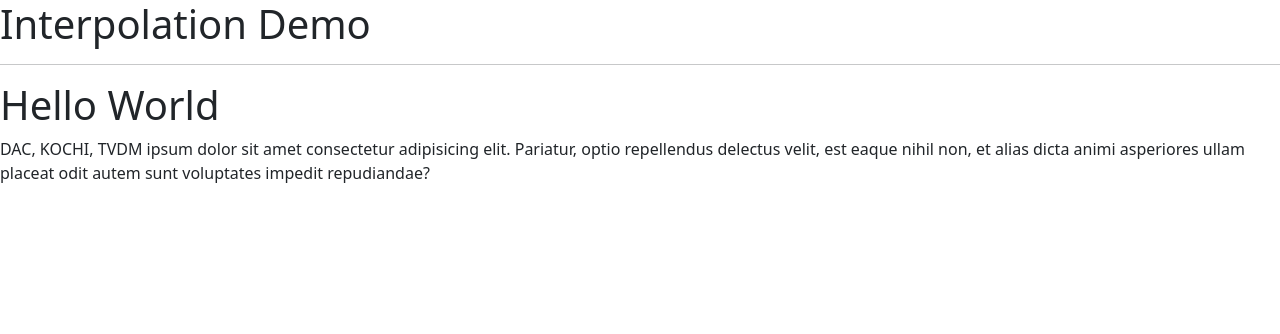
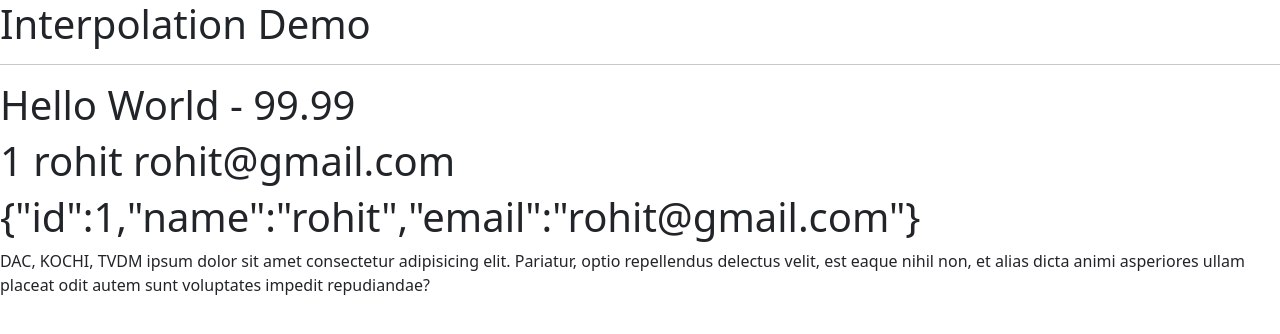
Before and after one commit to dac-23/my-react-project, a React (Create React App) app: page / in a window 1280 px wide. Shown: the top 334 px of the page. Built offline with nearby package versions, Linux system fonts and the light colour scheme.

Commit message:
interpoloation.

```diff
--- a/src/App.js
+++ b/src/App.js
@@ -21,12 +21,22 @@ function InterpolationBasics() {
   let para = `DAC, KOCHI, TVDM ipsum dolor sit amet consectetur adipisicing elit. Pariatur, optio
               repellendus delectus velit, est eaque nihil non, et alias dicta animi
               asperiores ullam placeat odit autem sunt voluptates impedit repudiandae?`;
+  let price = 99.99;
+  let user = { id: 1, name: "rohit", email: "rohit@gmail.com" }; // object literal
+
   //2. member function, coming soon...
 
   // 3. UI / VIEW :: JSX
   return (
     <div>
-      <h1>{title}</h1>
+      <h1>
+        {title} - {price}
+      </h1>
+      <h1>
+        {user.id} {user.name} {user.email}
+      </h1>
+      <h1> {JSON.stringify(user)} </h1>
+
       <p>{para}</p>
     </div>
   );
```
